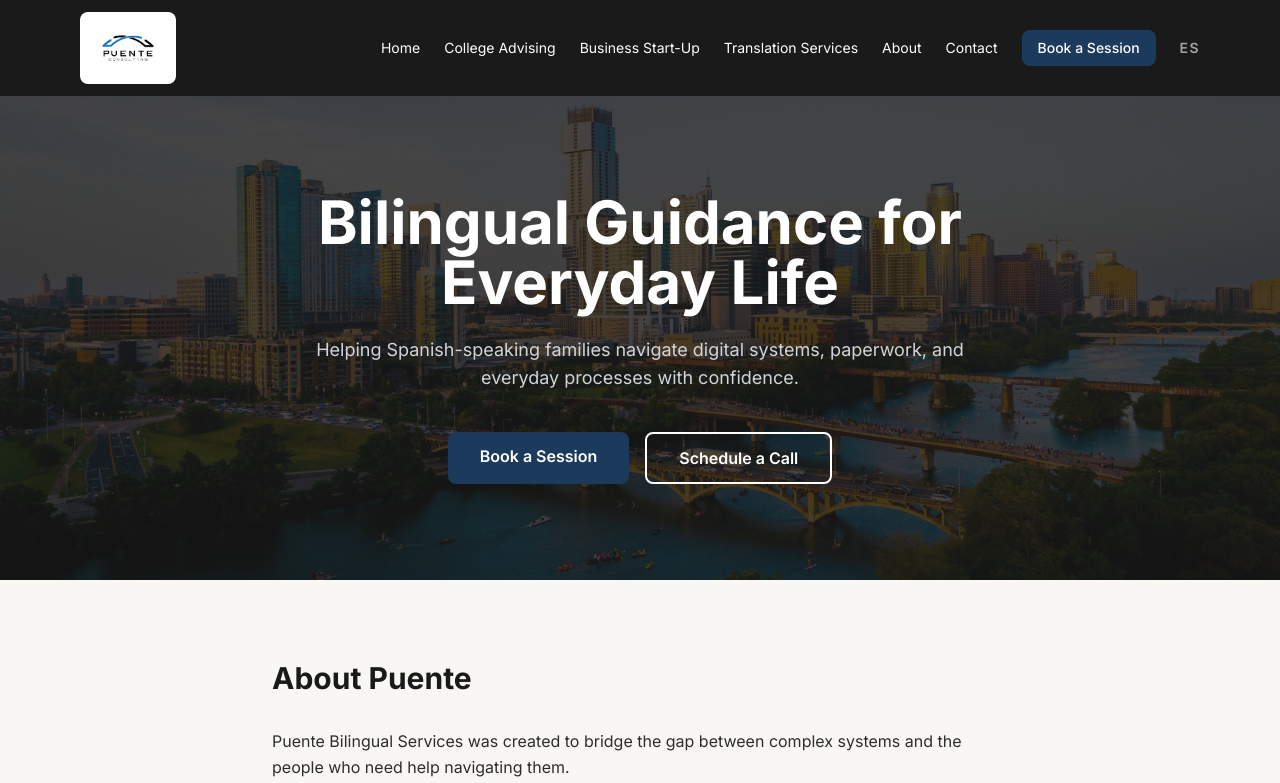
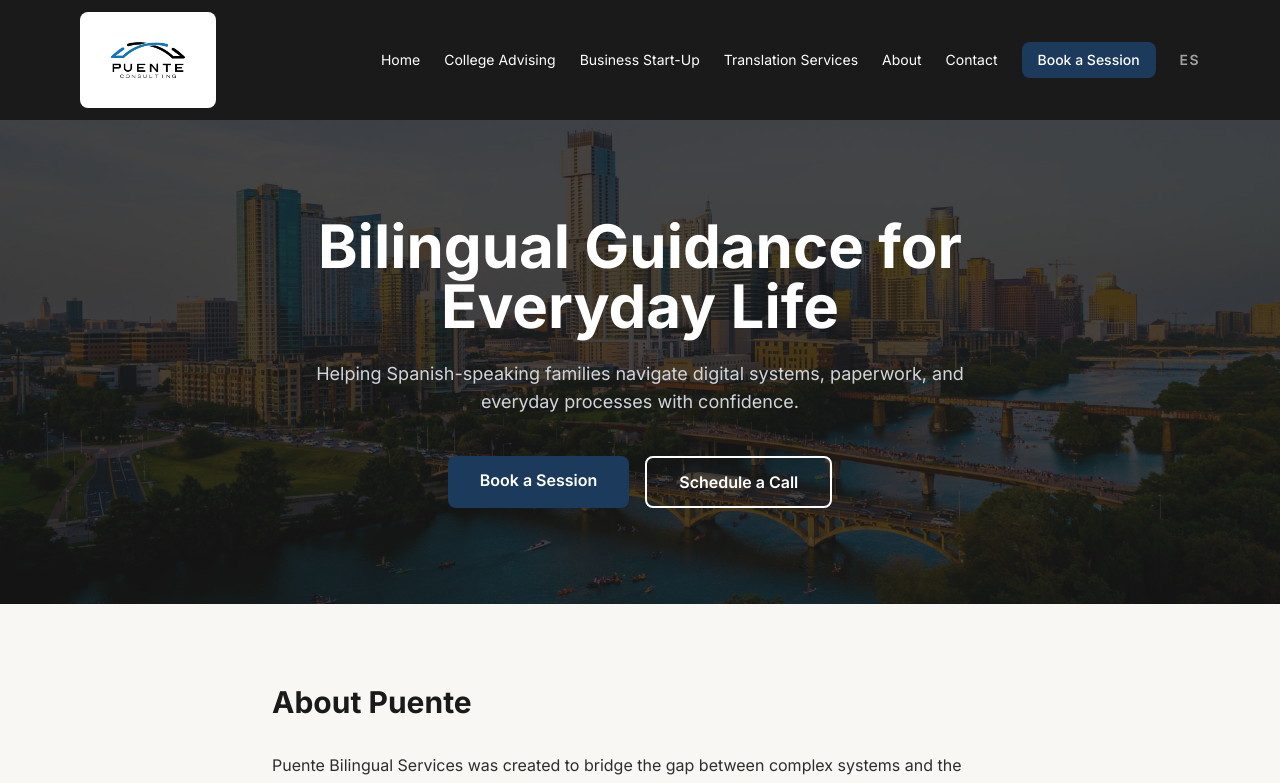
Before and after one commit to dacruz117/puente-consulting, a Next.js app: page / in a window 1280 px wide. Shown: the top 783 px of the page. Built offline with nearby package versions, Linux system fonts and the light colour scheme.

Commit message:
fix: increase navbar logo size further
Co-Authored-By: Claude Sonnet 4.6 <noreply@anthropic.com>

```diff
--- a/src/components/Navbar.tsx
+++ b/src/components/Navbar.tsx
@@ -23,13 +23,13 @@ export default function Navbar() {
       <div className="max-w-6xl mx-auto px-4 py-3 flex items-center justify-between">
         {/* Logo */}
         <Link href="/" className="flex items-center">
-          <div className="bg-white rounded-lg px-3 py-2">
+          <div className="bg-white rounded-lg px-4 py-2">
             <Image
               src="/logo.png"
               alt="Puente Consulting"
-              width={160}
-              height={60}
-              className="object-contain h-14 w-auto"
+              width={220}
+              height={80}
+              className="object-contain h-20 w-auto"
               priority
             />
           </div>
```
